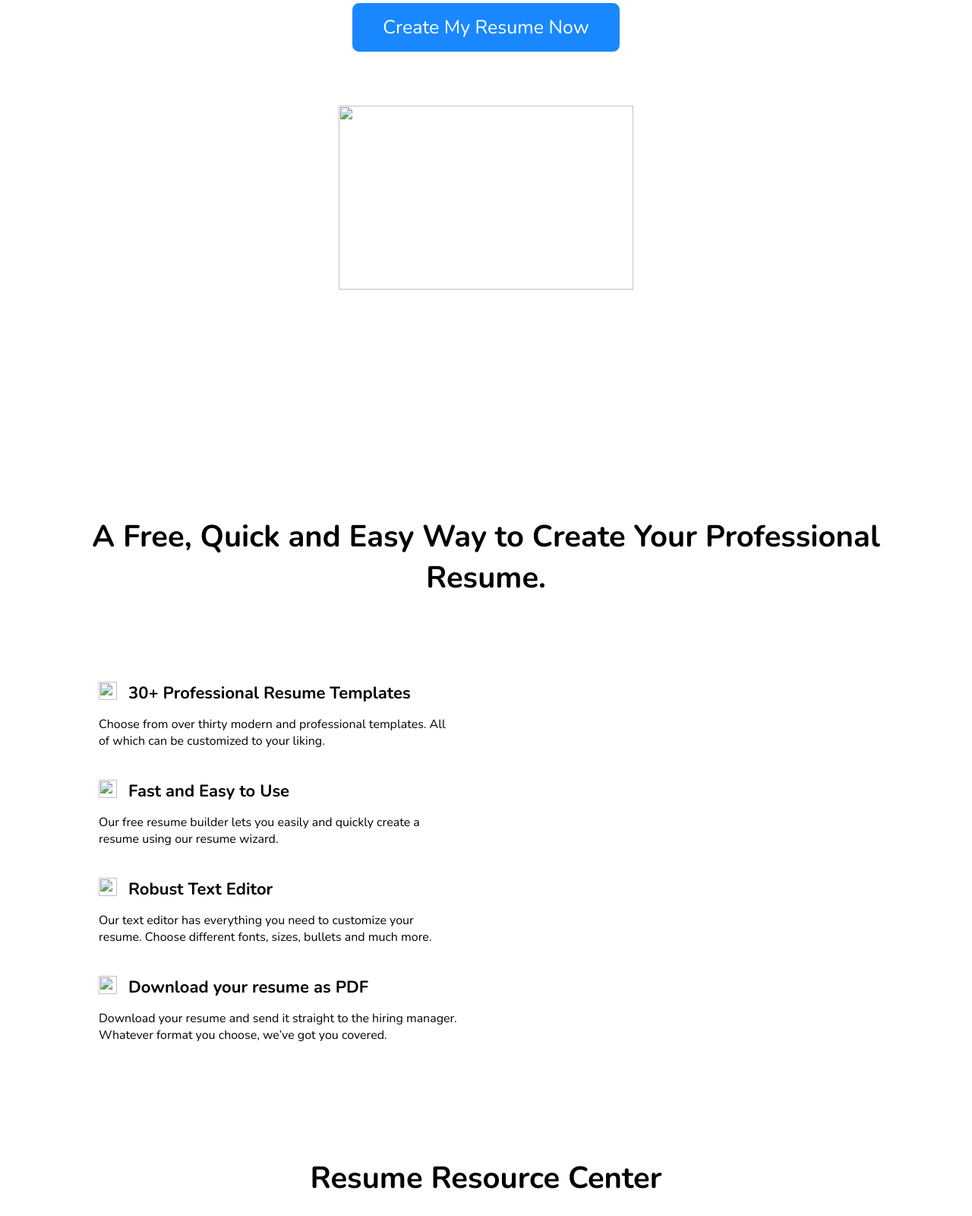
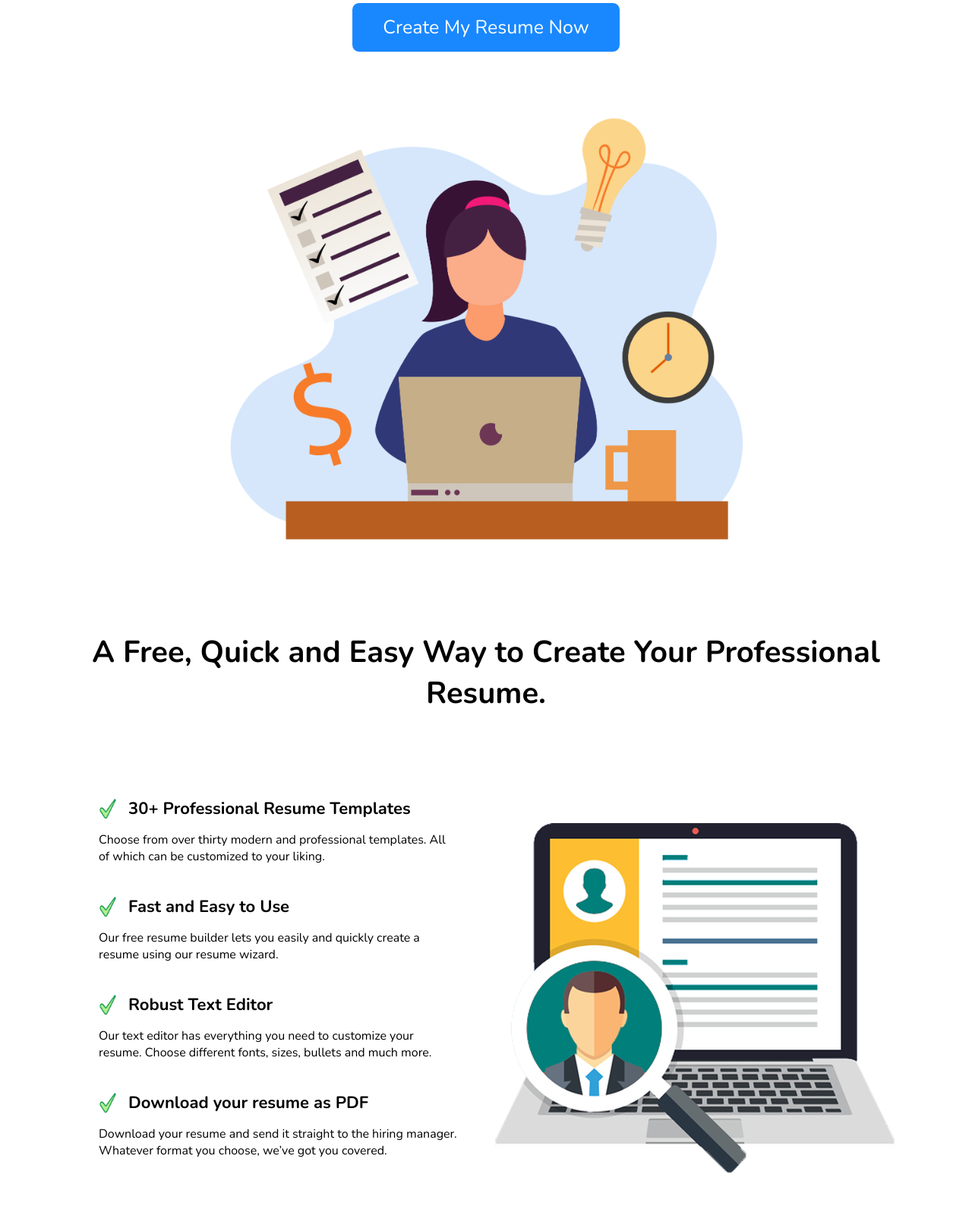
Before and after one commit to shanusingh1199/ResumeBuilder.github.io, a plain HTML site: page index.html in a window 1280 px wide. Shown: the part 493-2093 px from the top of the page at 76% size. Drawn offline with nearby package versions, Linux system fonts and the light colour scheme; files that its build step writes are made by us from their sources.

Commit message:
Update index.html

```diff
--- a/index.html
+++ b/index.html
@@ -3,7 +3,7 @@
     <meta charset="UTF-8">
     <meta http-equiv="X-UA-Compatible" content="IE=edge">
     <meta name="viewport" content="width=device-width, initial-scale=1.0">
-    <link rel="stylesheet" href="/web/project/Resume/style.css">
+    <link rel="stylesheet" href="style.css">
     <link rel="preconnect" href="https://fonts.googleapis.com">
 <link rel="preconnect" href="https://fonts.gstatic.com" crossorigin>
 <link href="https://fonts.googleapis.com/css2?family=Amiri:wght@400;700&family=Montserrat:ital,wght@0,100;0,300;0,500;0,600;0,700;0,800;0,900;1,500&family=Nunito:wght@200;300;400;500;600;700&family=Poppins:ital,wght@0,200;0,300;0,600;0,700;1,400&display=swap" rel="stylesheet">
@@ -14,7 +14,7 @@
 
     <nav class="nav-bar">
         <div class="nav-left">
-            <a href=""><img src="/web/project/Resume/ler-veritone-one-in.png" alt=""> </a>
+            <a href=""><img src="ler-veritone-one-in.png" alt=""> </a>
             <h3>Resume <br> Builder</h3>
         </div>
         <div class="nav-right">
@@ -32,12 +32,12 @@
             <h3>The Best Free Online Resume Builder</h3>
             <p>
                 A Quick and Easy Way to Create Your Professional Resume. 30+ Professional Resume Templates Choose from over thirty modern and professional templates. All of which can be customized to your liking. Fast and Easy to Use Our resume builder lets you easily and quickly create a resume using our resume wizard.</p>
-                <a href="/web/project/Resume/resume.html" class="button">
+                <a href="resume.html" class="button">
                     <button  type="submit">Create My Resume Now</button>
                 </a>
             </div>
         <div class="item-2">
-            <img src="/web/project/Resume/rk from home .png" alt="">
+            <img src="rk from home .png" alt="">
         </div>
     </section>
     <section class="CreatePro">
@@ -47,7 +47,7 @@
                 <div class="containPro">
                     <div class="text-icon">
 
-                      <img src="/web/project/Resume/check-mark.png" alt=""> <h3>30+ Professional Resume Templates</h3>
+                      <img src="check-mark.png" alt=""> <h3>30+ Professional Resume Templates</h3>
                     </div>
 
                      <p>Choose from over thirty modern and professional templates. All of which can be customized to your liking.</p>
@@ -56,7 +56,7 @@
                 <div class="containPro">
                     <div class="text-icon">
 
-                      <img src="/web/project/Resume/check-mark.png" alt=""> <h3>Fast and Easy to Use</h3>
+                      <img src="check-mark.png" alt=""> <h3>Fast and Easy to Use</h3>
                     </div>
 
                      <p>Our free resume builder lets you easily and quickly create a resume using our resume wizard.</p>
@@ -65,7 +65,7 @@
                 <div class="containPro">
                     <div class="text-icon">
 
-                      <img src="/web/project/Resume/check-mark.png" alt=""> <h3>Robust Text Editor</h3>
+                      <img src="check-mark.png" alt=""> <h3>Robust Text Editor</h3>
                     </div>
 
                      <p>Our text editor has everything you need to customize your resume. Choose different fonts, sizes, bullets and much more.</p>
@@ -74,7 +74,7 @@
                 <div class="containPro">
                     <div class="text-icon">
 
-                      <img src="/web/project/Resume/check-mark.png" alt=""> <h3>Download your resume as PDF</h3>
+                      <img src="check-mark.png" alt=""> <h3>Download your resume as PDF</h3>
                     </div>
 
                      <p>Download your resume and send it straight to the hiring manager. Whatever format you choose, we’ve got you covered.</p>
@@ -82,7 +82,7 @@
 
             </div>
             <div class="right-create">
-                <img src="/web/project/Resume/PngItem_2728320.png" alt="">
+                <img src="PngItem_2728320.png" alt="">
             </div>
         </div>
     </section>
@@ -117,7 +117,7 @@
             <div class="footer-contain">
                 <div class="left-con">
                     <div class="icon-text">
-                        <a href=""><img src="/web/project/Resume/ler-veritone-one-in.png" alt=""> </a>
+                        <a href=""><img src="ler-veritone-one-in.png" alt=""> </a>
                         <h3>Resume <br> Builder</h3>
                     </div>
                     <div class="copyright">
```
